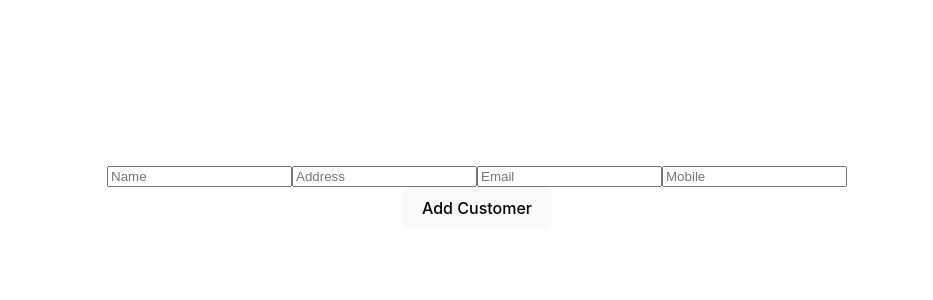
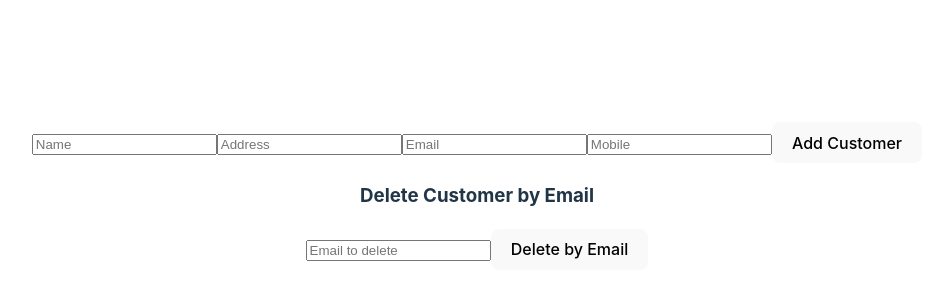
Before and after one commit to pesala-x/React-crash-course, a React (Vite) app: page / in a window 1280 px wide. Shown: the part 196-496 px from the top of the page, without its empty margins (163-1096 px from the left). Built offline with nearby package versions, Linux system fonts and the light colour scheme.

Commit message:
Add functionality to delete customer and delete customer by id

```diff
--- a/src/App.tsx
+++ b/src/App.tsx
@@ -8,6 +8,7 @@ function App() {
     const [address, setAddress] = useState("");
     const [email, setEmail] = useState("");
     const [mobile, setMobile] = useState("");
+    const [deleteEmail, setDeleteEmail] = useState(""); // State for the email to delete
 
     function addCustomer() {
         if (!name || !address || !email || !mobile) {
@@ -16,7 +17,7 @@ function App() {
         }
 
         const newCustomer = new Customer(name, address, email, mobile);
-        setCustomers(customers => [...customers, newCustomer]);
+        setCustomers([...customers, newCustomer]);
 
         // Clear input fields
         setName("");
@@ -25,43 +26,56 @@ function App() {
         setMobile("");
     }
 
+    function deleteCustomer(index: number) {
+        const updatedCustomers = [
+            ...customers.slice(0, index), // Elements before the index
+            ...customers.slice(index + 1) // Elements after the index
+        ];
+        setCustomers(updatedCustomers);
+    }
+
+    function deleteByEmail() {
+        if (!deleteEmail) {
+            alert("Please enter an email to delete.");
+            return;
+        }
+        const updatedCustomers = customers.filter(customer => customer.email !== deleteEmail);
+        setCustomers(updatedCustomers);
+        // Clear the deleteEmail input field
+        setDeleteEmail("");
+    }
+
+
     return (
         <>
-            <div>
+            <div className="app">
+                <div className="input-group">
+                    <input type="text" placeholder="Name" value={name} onChange={(e) => setName(e.target.value)}/>
+                    <input type="text" placeholder="Address" value={address}
+                           onChange={(e) => setAddress(e.target.value)}/>
+                    <input type="text" placeholder="Email" value={email} onChange={(e) => setEmail(e.target.value)}/>
+                    <input type="text" placeholder="Mobile" value={mobile} onChange={(e) => setMobile(e.target.value)}/>
+                    <button onClick={addCustomer}>Add Customer</button>
+                    <div className="delete-group">
+                        <h3>Delete Customer by Email</h3>
                         <input
                             type="text"
-                    placeholder="Name"
-                    value={name}
-                    onChange={(e) => setName(e.target.value)}
+                            placeholder="Email to delete"
+                            value={deleteEmail}
+                            onChange={(e) => setDeleteEmail(e.target.value)}
                         />
-                <input
-                    type="text"
-                    placeholder="Address"
-                    value={address}
-                    onChange={(e) => setAddress(e.target.value)}
-                />
-                <input
-                    type="text"
-                    placeholder="Email"
-                    value={email}
-                    onChange={(e) => setEmail(e.target.value)}
-                />
-                <input
-                    type="text"
-                    placeholder="Mobile"
-                    value={mobile}
-                    onChange={(e) => setMobile(e.target.value)}
-                />
-                <br />
-                <button onClick={addCustomer}>Add Customer</button>
+                        <button onClick={deleteByEmail}>Delete by Email</button>
+                    </div>
                 </div>
                 <ul>
                     {customers.map((customer, index) => (
                         <li key={index}>
                             {customer.name} - {customer.address} - {customer.email} - {customer.mobile}
+                            <button onClick={() => deleteCustomer(index)}>Delete</button>
                         </li>
                     ))}
                 </ul>
+            </div>
         </>
     );
 }
```
Lines whose indentation alone changed are shown as unchanged.
